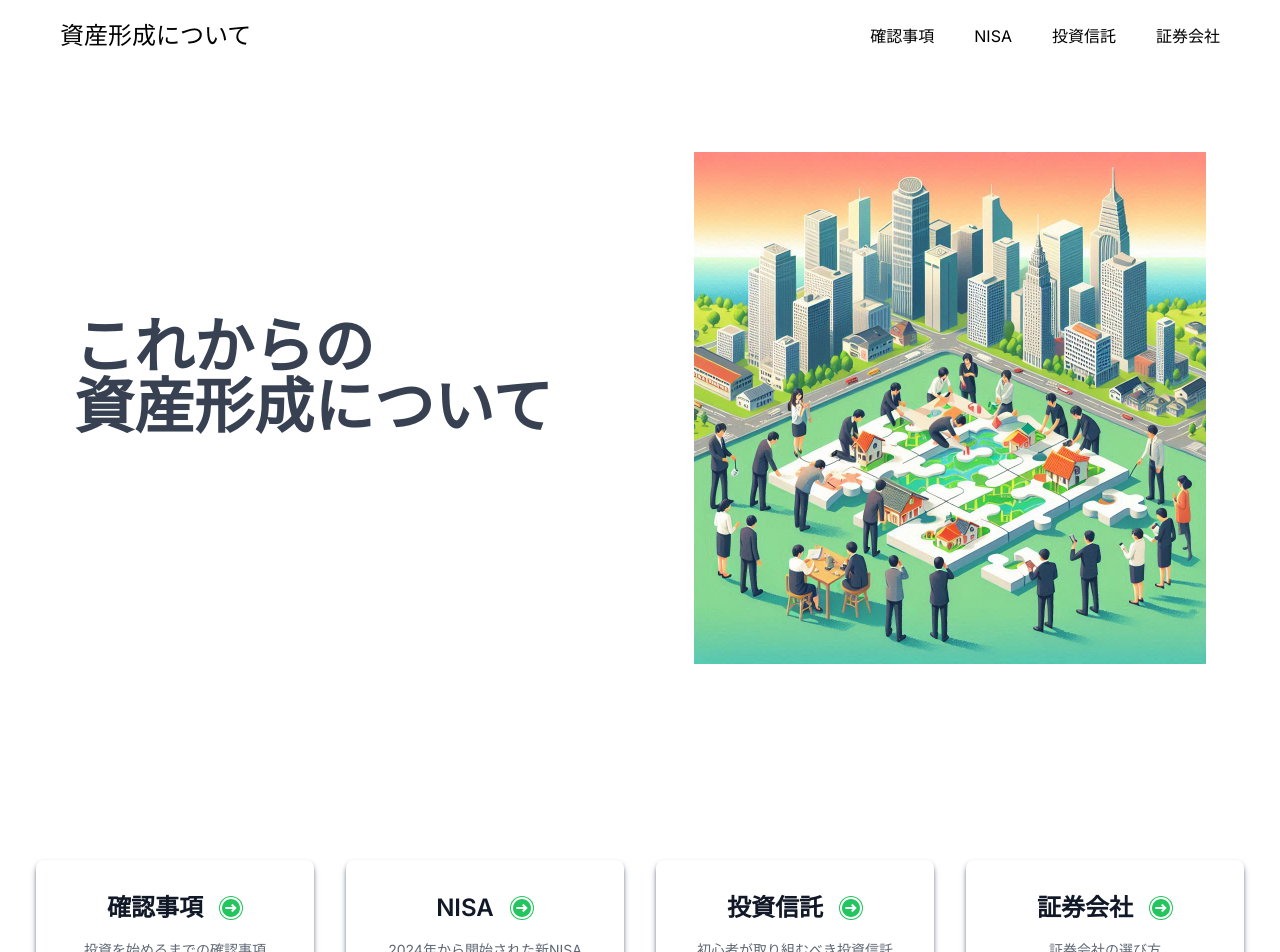
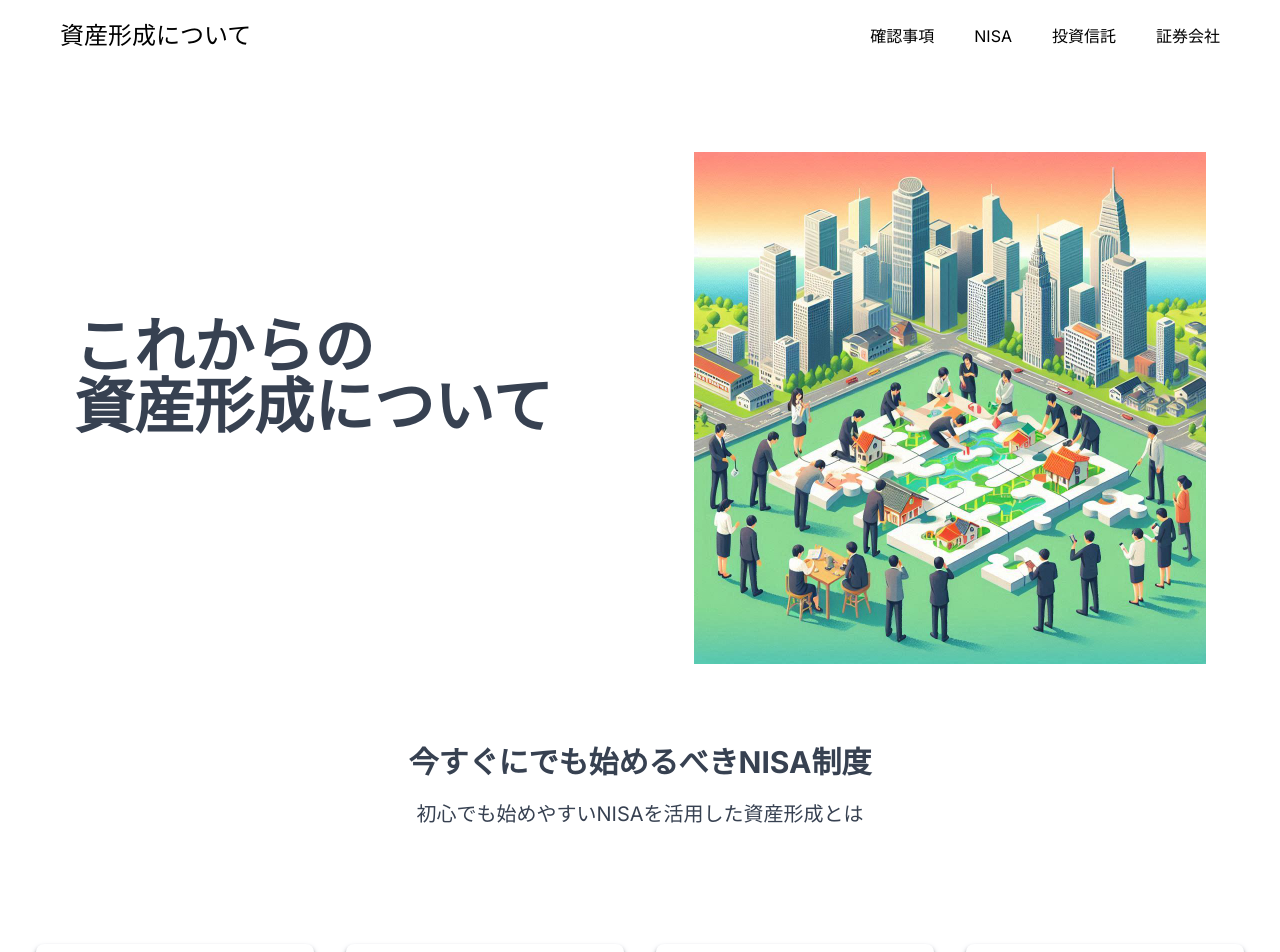
Before and after one commit to koyo-create/koyo-create.github.io, a Next.js app: page / in a window 1280 px wide. Shown: the top 952 px of the page. Built offline with nearby package versions, Linux system fonts and the light colour scheme.

Commit message:
ホームページの追記

```diff
--- a/src/app/page.tsx
+++ b/src/app/page.tsx
@@ -19,6 +19,8 @@ export default function Home() {
         資産形成について</main>
         <div className="md:w-1/2 lg:max-w-lg"><img src="./img/main.jpeg" /></div>
         </div>
+        <p className="text-center text-3xl font-bold">今すぐにでも始めるべきNISA制度</p>
+        <p className="text-center text-xl mt-5">初心でも始めやすいNISAを活用した資産形成とは</p>
       </section>
     <Menu />
 
```
